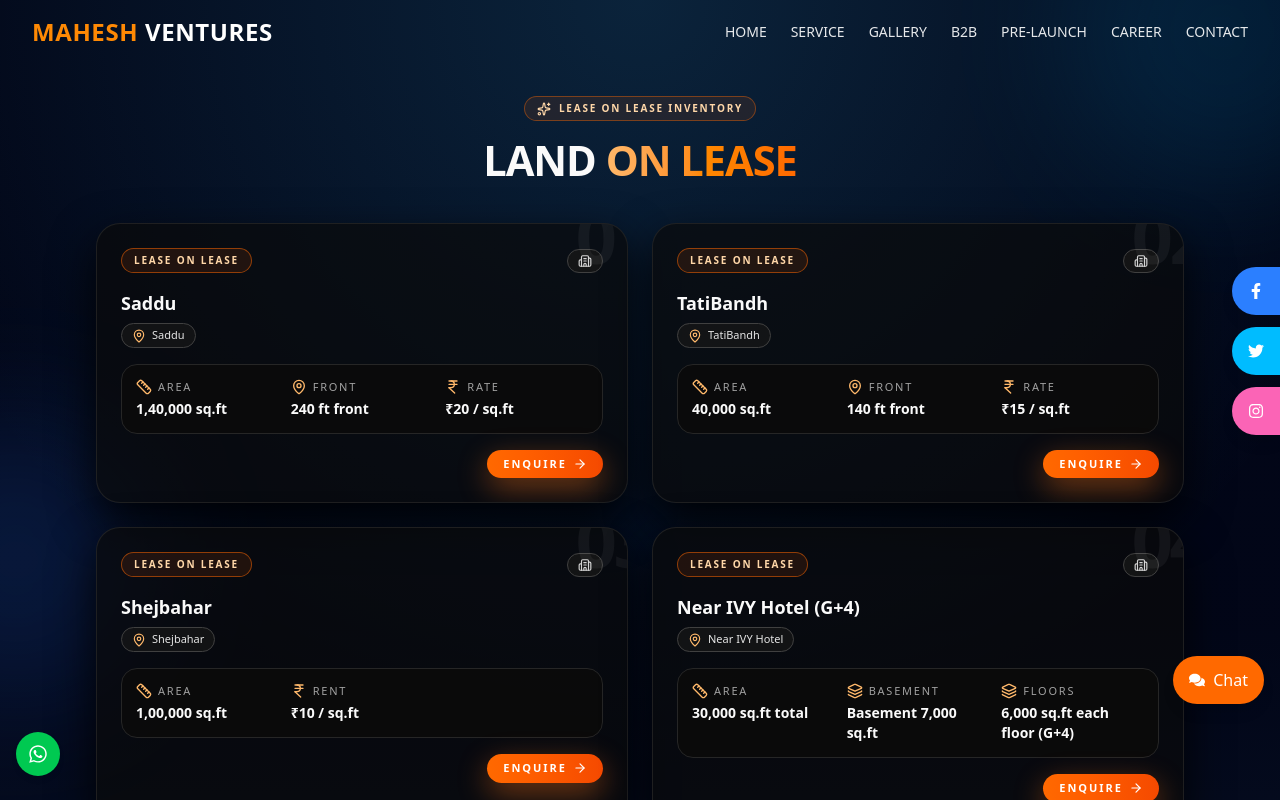
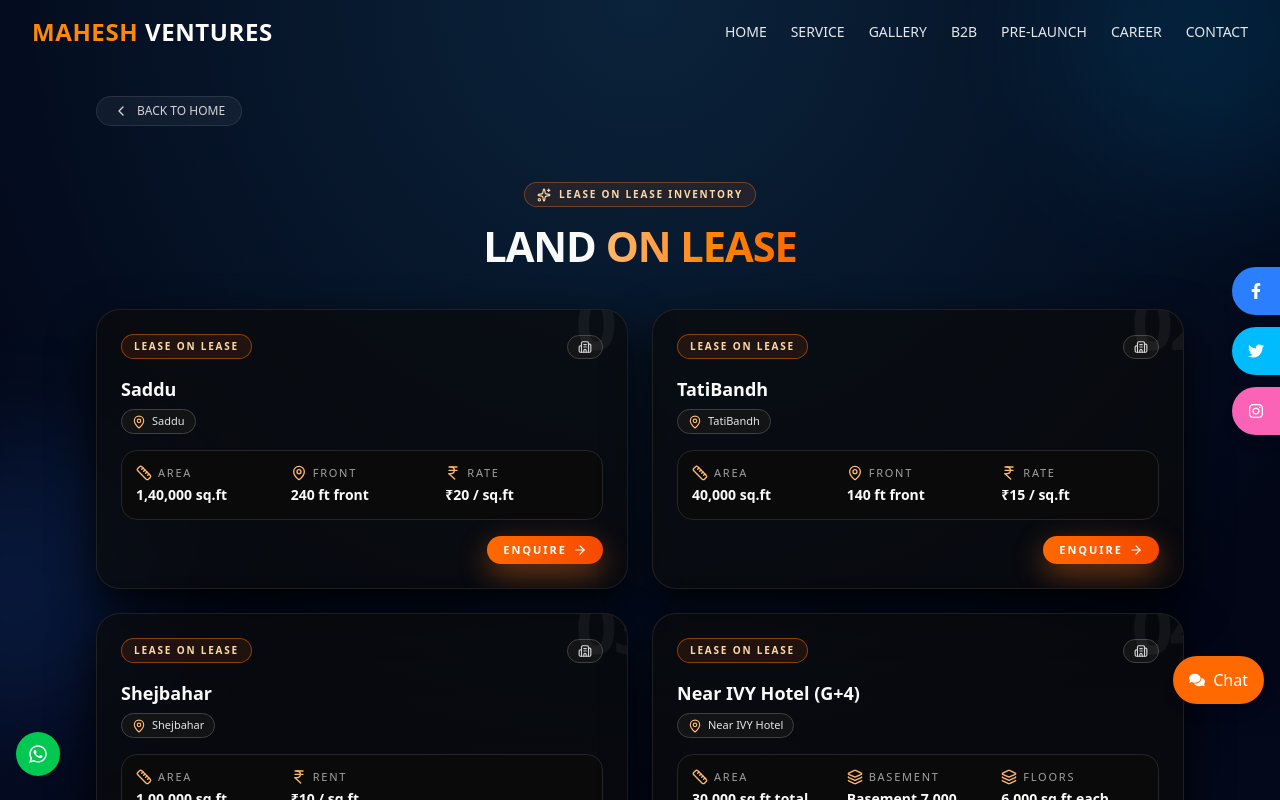
Before and after one commit to Ashirward1312/SP-Advertising-Landing-page, a React (Vite) app: page /lease in a window 1280 px wide. Shown: the top 800 px of the page. Built offline with nearby package versions, Linux system fonts and the light colour scheme.

Commit message:
Describe your changes here

```diff
--- a/src/Components/Listing/Lease.jsx
+++ b/src/Components/Listing/Lease.jsx
@@ -1,7 +1,9 @@
 "use client";
 import React from "react";
+import { useNavigate } from "react-router-dom";
 import { motion } from "framer-motion";
 import {
+  ChevronLeft,
   IndianRupee,
   MapPin,
   Ruler,
@@ -77,6 +79,8 @@ const properties = [
 ];
 
 export default function LandOnLease() {
+  const navigate = useNavigate();
+
   return (
     <section className="relative min-h-screen overflow-hidden bg-gradient-to-b from-[#020617] via-slate-950 to-slate-900 text-neutral-50">
       {/* Background glows */}
@@ -88,6 +92,15 @@ export default function LandOnLease() {
       </div>
 
       <div className="relative mx-auto flex max-w-6xl flex-col gap-10 px-4 py-20 sm:px-6 lg:px-8 lg:py-24">
+        {/* Back Button */}
+        <button
+          onClick={() => navigate("/")}
+          className="group mb-4 inline-flex w-max items-center gap-2 rounded-full border border-white/10 bg-white/5 px-4 py-1.5 text-xs font-medium text-neutral-300 backdrop-blur transition-all duration-300 hover:border-orange-400/60 hover:bg-orange-500/10 hover:text-orange-200"
+        >
+          <ChevronLeft className="h-4 w-4 transition-transform group-hover:-translate-x-0.5" />
+          BACK TO HOME
+        </button>
+
         {/* Header */}
         <motion.header
           variants={stagger}
```
